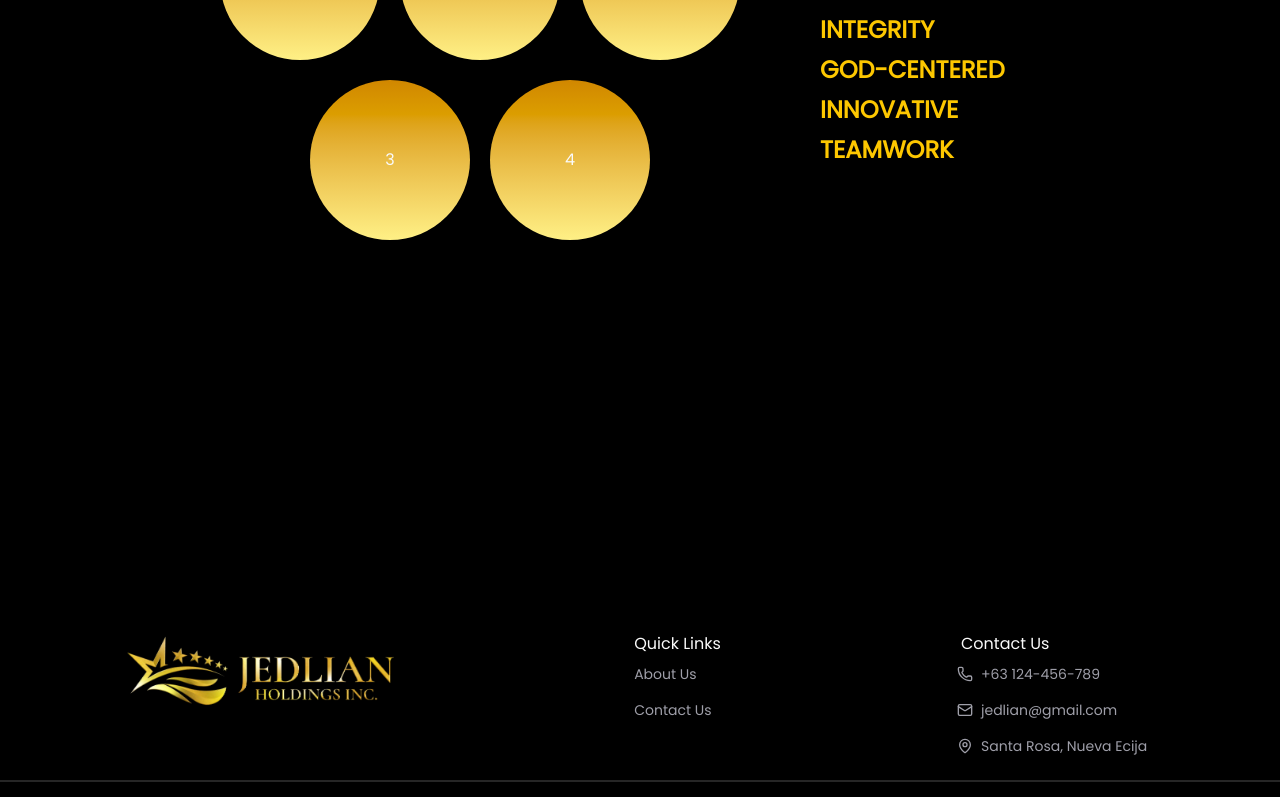
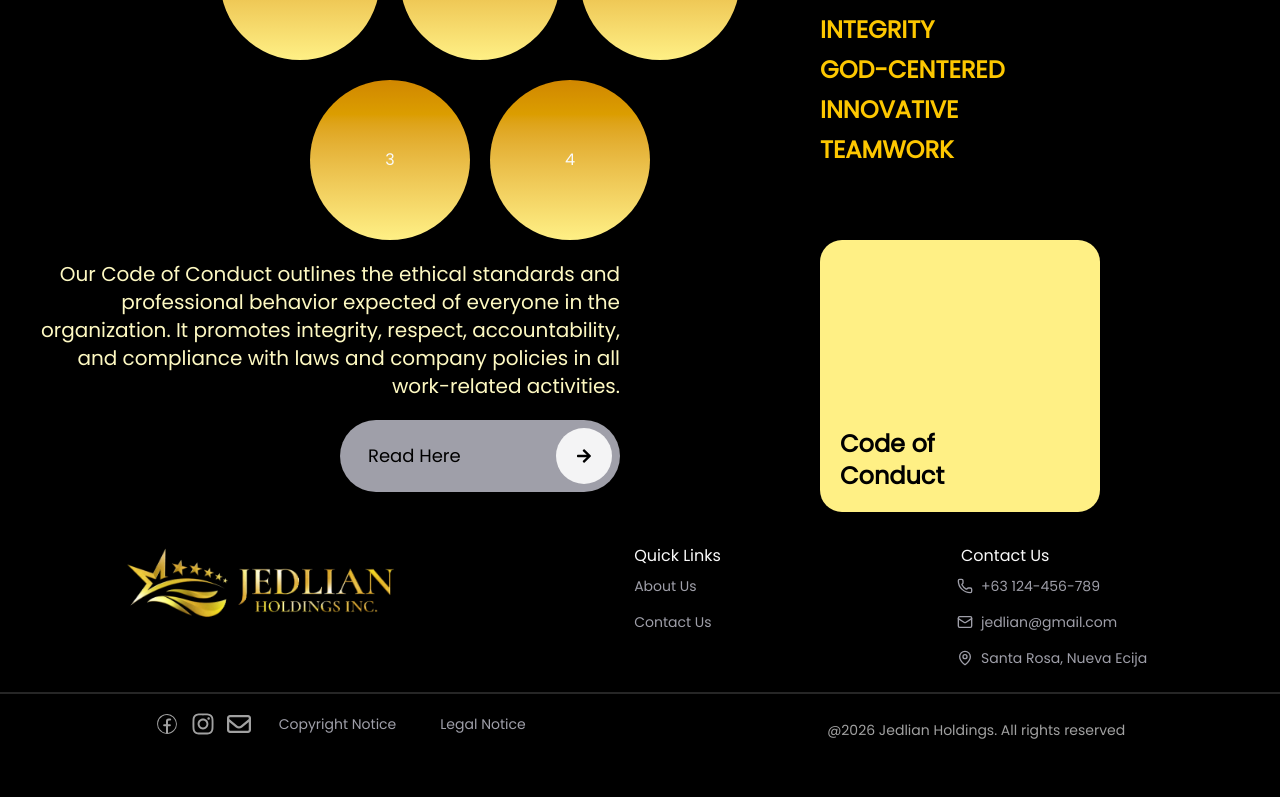
Before and after one commit to M1chael30/jedlian, a Next.js app: page /corporate-governance in a window 1280 px wide. Shown: the part 984-1781 px from the top of the page. After the commit the page ends 1742 px from the top, so only its background shows below. Built offline with nearby package versions, Linux system fonts and the light colour scheme.

Commit message:
adjusted code of conduct

```diff
--- a/app/corporate-governance/page.js
+++ b/app/corporate-governance/page.js
@@ -16,7 +16,7 @@ export default function CorporateGovernance() {
         />
    <MissionVision />
    <CorporateValues />
-   {/* <CodeOfConduct /> */}
+   <CodeOfConduct />
   </div>
  );
 }
--- a/components/components-code-of-conduct/code-of-conduct-desc.jsx
+++ b/components/components-code-of-conduct/code-of-conduct-desc.jsx
@@ -3,8 +3,8 @@ import COCReadHere from './code-of-conduct-read-here'
 
 export default function CodeOfConductDesc() {
     return (
-        <div className="flex flex-wrap w-160 gap-10 justify-end">
-            <p className='text-right text-xl text-yellow-100'>
+        <div className="md:flex flex-col items-end justify-end p-5 gap-5">
+            <p className='md:text-right text-sm text-yellow-100 text-center md:text-xl'>
             Our Code of Conduct outlines the ethical standards and professional behavior
              expected of everyone in the organization. It promotes integrity, respect, accountability, and compliance
               with laws and company  policies in all work-related activities.
--- a/components/components-code-of-conduct/code-of-conduct-read-here.jsx
+++ b/components/components-code-of-conduct/code-of-conduct-read-here.jsx
@@ -3,9 +3,9 @@ import { FaArrowRight } from "react-icons/fa";
 
 export default function COCReadHere() {
   return (
-    <div className='flex justify-between items-center w-70 p-3 rounded-full bg-zinc-400 text-black'>
-      <p className='ml-5'>Read Here</p>
-      <button className='rounded-full bg-zinc-100 p-5'>
+    <div className='flex justify-between items-center w-70 p-1 md:p-2 rounded-full bg-zinc-400 text-black'>
+      <p className='ml-5 text-xs md:text-lg'>Read Here</p>
+      <button className='rounded-full bg-zinc-100 p-2 md:p-5'>
         <FaArrowRight/>
       </button>
     </div>
--- a/components/components-code-of-conduct/code-of-conduct-square.jsx
+++ b/components/components-code-of-conduct/code-of-conduct-square.jsx
@@ -2,8 +2,8 @@ import React from 'react'
 
 export default function CodeOfConductSquare() {
     return (
-        <div className='bg-yellow-200 w-70 rounded-3xl
-        flex items-end p-5'>
+        <div className='bg-yellow-200 w-70 rounded-3xl justify-self-center
+        flex items-end p-5 invisible md:visible'>
             <h1 className='text-black text-2xl font-extrabold w-40'>
                 Code of Conduct
             </h1>
--- a/components/components-code-of-conduct/code-of-conduct.jsx
+++ b/components/components-code-of-conduct/code-of-conduct.jsx
@@ -3,11 +3,13 @@ import CodeOfConductSquare from "./code-of-conduct-square";
 
 export default function CodeOfConduct() {
   return (
-    <section className="flex flex-col gap-10 my-20">
-        <div className="flex gap-6">
-        <CodeOfConductDesc/>
-        <CodeOfConductSquare/>
-        </div>
+    <section className="flex flex-col">
+      <div className="grid grid-cols-1 md:grid-cols-2">
+        <CodeOfConductDesc />
+        {/* <div className="flex items-center justify-center h-full "> */}
+          <CodeOfConductSquare />
+        {/* </div> */}
+      </div>
     </section>
-  )
+  );
 }
--- a/components/components-corporate-values-section/corporate-values.jsx
+++ b/components/components-corporate-values-section/corporate-values.jsx
@@ -24,7 +24,7 @@ export default function CorporateValues() {
   }, []);
 
   return (
-    <section className="flex flex-col min-h-screen">
+    <section className="flex flex-col">
       <div className="flex items-center py-5 md:justify-center ">
         <h1 className="text-xl md:text-4xl lg:text-6xl font-extrabold">
           CORPORATE VALUES
```
